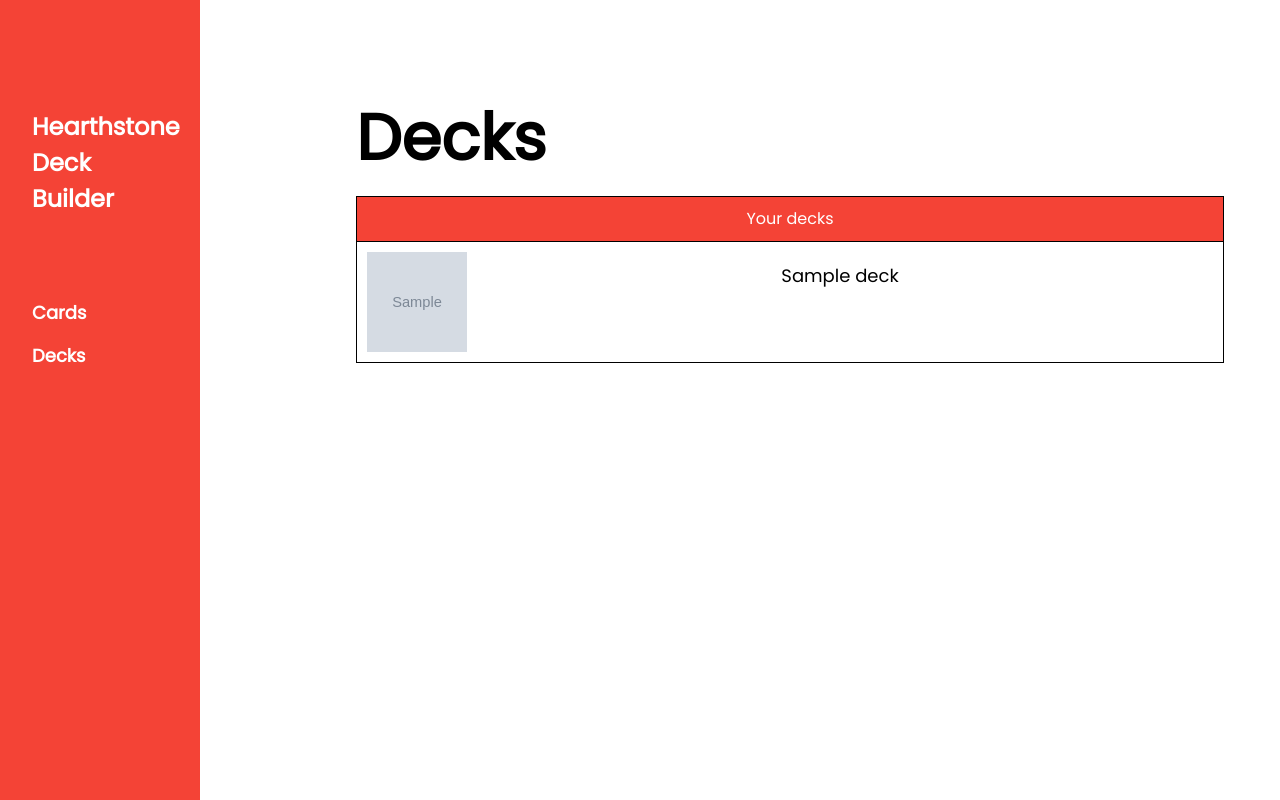
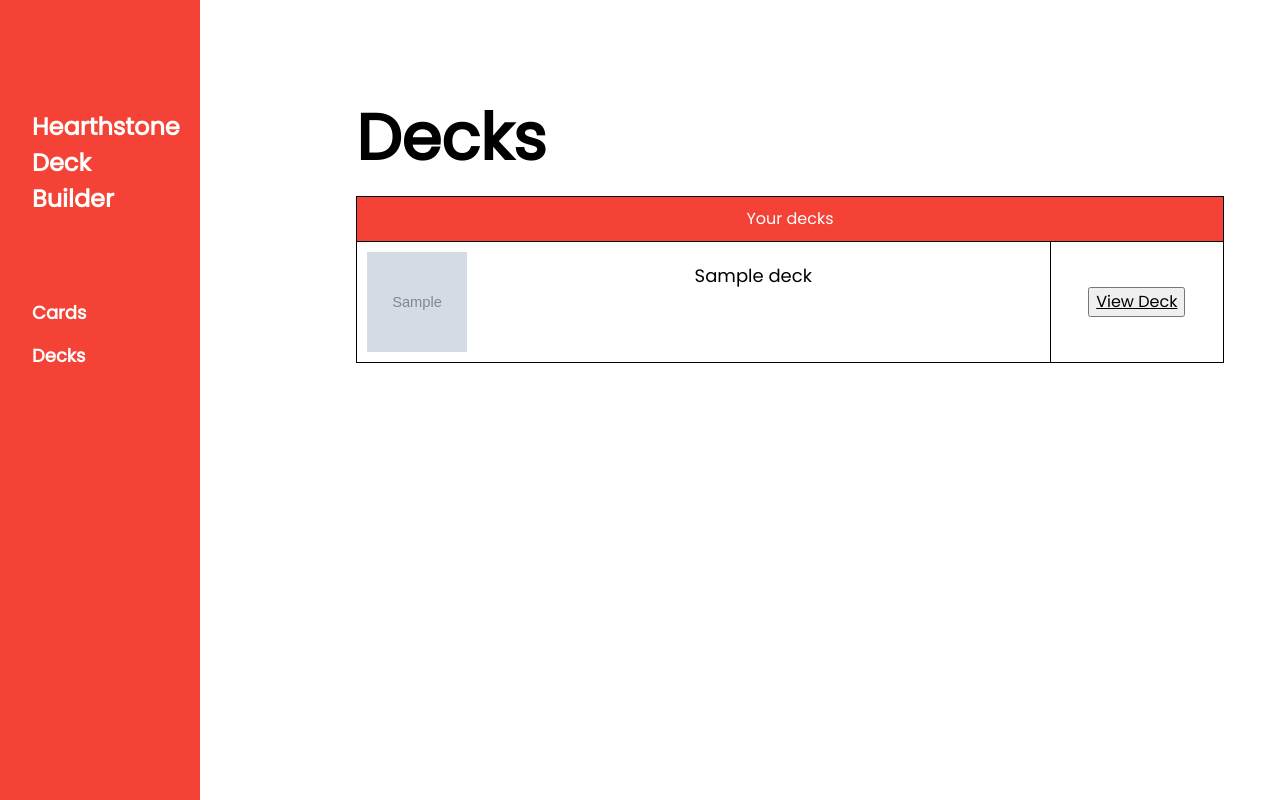
Before and after one commit to viloc98/HearthstoneDT, a Django app: page /HSDT/decks/ in a window 1280 px wide. Run offline with Django 3.2, Linux system fonts and the light colour scheme; a user stored in the database is signed in; tables that the repository leaves empty hold one stand-in row (values such as "Sample post"); grey boxes marked "Sample" are stand-in pictures.

Commit message:
Linked deck to the detail page of the deck

```diff
--- a/HSDT/urls.py
+++ b/HSDT/urls.py
@@ -12,10 +12,10 @@ urlpatterns = [
     path(r'signup/', views.SignUp.as_view(), name='signup'),
     url(r'^cards/', views.cards, name='cards'),
     url(r'decks/', views.decks, name='decks'),
+    url(r'deck_detail/(?P<pk>\w+)/', views.deck_detail, name='deck_detail'),
     url(r'^all_cards/', views.ViewCards.as_view(), name='all_cards'),
     url(r'^all_witchwood_cards/', views.ViewWitchwoodCards.as_view(), name='all_witchwood_cards'),
     url(r'^all_boomsday_cards/', views.ViewBoomsdayCards.as_view(), name='all_boomsday_cards'),
     url(r'^card_detail/(?P<pk>\w+)/', views.card_detail, name='card_detail'),
 
-    url(r'deck_detail/', views.deck_detail, name='deck_detail'),
 ]
--- a/HSDT/views.py
+++ b/HSDT/views.py
@@ -1,5 +1,3 @@
-from threading import Thread
-
 import requests
 from django.contrib.auth.forms import UserCreationForm
 from django.http import HttpResponse
@@ -9,6 +7,7 @@ from django.urls import reverse_lazy
 from django.views import generic
 from django.contrib.auth.decorators import login_required
 from django.views.generic import ListView, DetailView
+from django.views.decorators.csrf import csrf_exempt
 
 from HSDT.models import Cards, Deck
 
@@ -157,8 +156,6 @@ class ViewBoomsdayCards(ListView):
 
 
 @login_required(login_url='/HSDT/accounts/login')
-def deck_detail(request):
-    deck_key = 1;
-    deck_data = Deck.objects.get(id=deck_key)
-
+def deck_detail(request, pk):
+    deck_data = Deck.objects.get(id=pk)
     return render(request, 'deck_detail.html', {'deck_name': deck_data.name, 'deck_description': deck_data.description, 'deck_string': deck_data.deckString})
--- a/templates/decks.html
+++ b/templates/decks.html
@@ -24,13 +24,12 @@
             <tr>
                 <td height="40px" width="100%" colspan="3" class="w3-red">Your decks</td>
             </tr>
-                {% if decks %}
                 {% for deck in decks %}
                     <tr>
-                        <td style="border-bottom-width: 0px; height: 100px;"><img align="left" src="{{deck.image}}"><h5>{{ deck.name }}</h5></td>
+                        <td style="border-bottom-width: 0px; height: 100px; width: 80%"><img align="left" src="{{deck.image}}"><h5>{{ deck.name }}</h5></td>
+                        <td><button><a href="{% url 'HSDT:deck_detail' pk=deck.id %} }">View Deck</a></button></td>
                     </tr>
                 {% endfor %}
-                {% endif %}
         </table>
     </div>
 {% endblock %}
```
Lines whose indentation alone changed are shown as unchanged.
